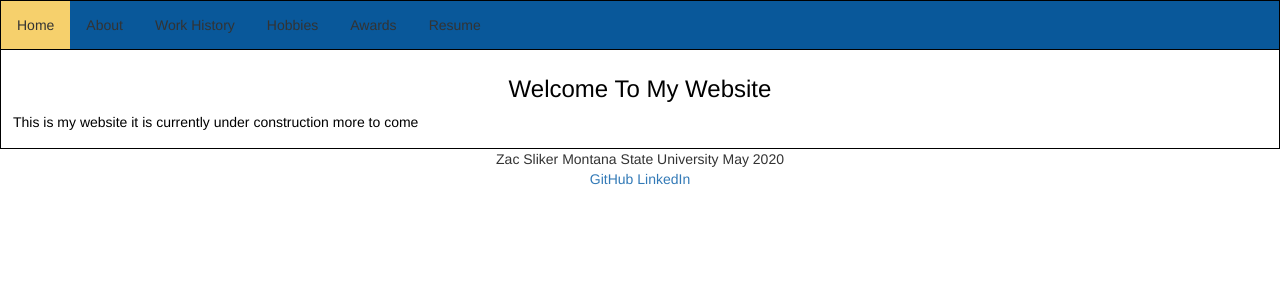
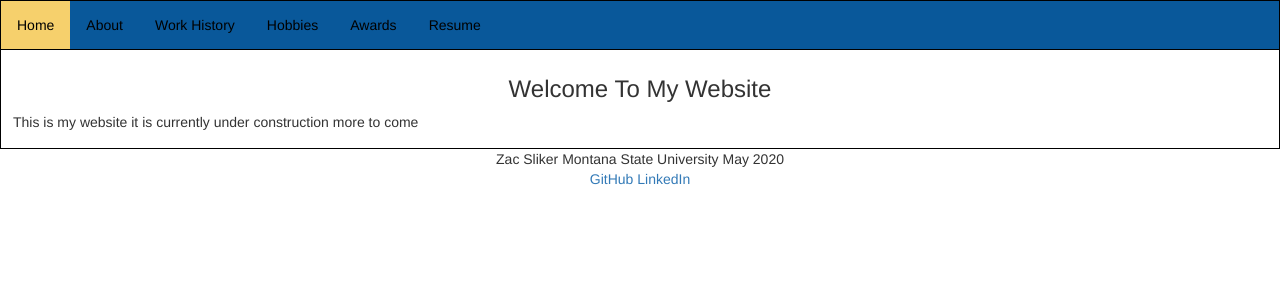
Before and after one commit to Trotsky88/Trotsky88.github.io, a PHP site: page / in a window 1280 px wide. Shown: the top 300 px of the page. Run offline with PHP 8.4, Linux system fonts and the light colour scheme.

Commit message:
Update styles.css

```diff
--- a/CSS/styles.css
+++ b/CSS/styles.css
@@ -40,6 +40,7 @@ header {
   overflow: hidden;
   border: 1px solid #000000;
   background-color: rgb(9, 88, 154);
+  color: black;
 }
 
 /* Style the buttons that are used to open the tab content */
@@ -69,5 +70,4 @@ header {
   padding: 6px 12px;
   border: 1px solid #000000;
   border-top: none;
-  color: black;
 }
```
